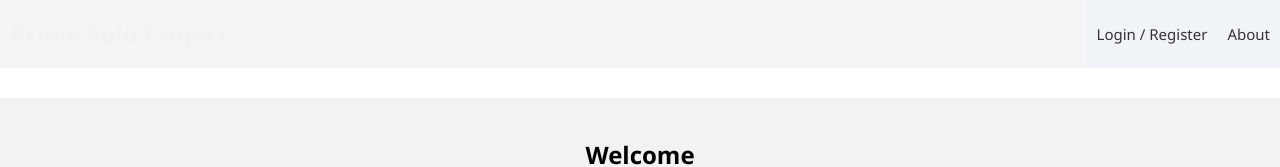
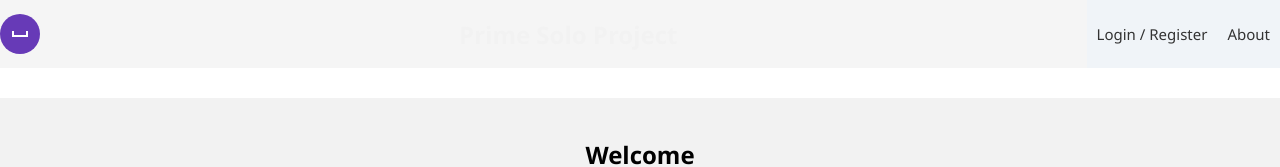
Before and after one commit to sbaxend/Resume, a React (Create React App) app: page /#/user in a window 1280 px wide. Shown: the top 167 px of the page. Built offline with nearby package versions, Linux system fonts and the light colour scheme.

Commit message:
creating a similar theme for the nav bar

```diff
--- a/src/components/Nav/Nav.jsx
+++ b/src/components/Nav/Nav.jsx
@@ -3,12 +3,17 @@ import { Link } from 'react-router-dom';
 import LogOutButton from '../LogOutButton/LogOutButton';
 import './Nav.css';
 import { useSelector } from 'react-redux';
-
+import Avatar from '@mui/material/Avatar';
+import { deepPurple } from '@mui/material/colors';
+import SpaceIcon from '@mui/icons-material/SpaceBar';
 function Nav() {
   const user = useSelector((store) => store.user);
 
   return (
     <div className="nav">
+      <Avatar sx={{ bgcolor: deepPurple[500] }}>
+        <SpaceIcon />
+      </Avatar>
       <Link to="/home">
         <h2 className="nav-title">Prime Solo Project</h2>
       </Link>
```
Also changed, not shown: documentation/images/saturn.png (added).
